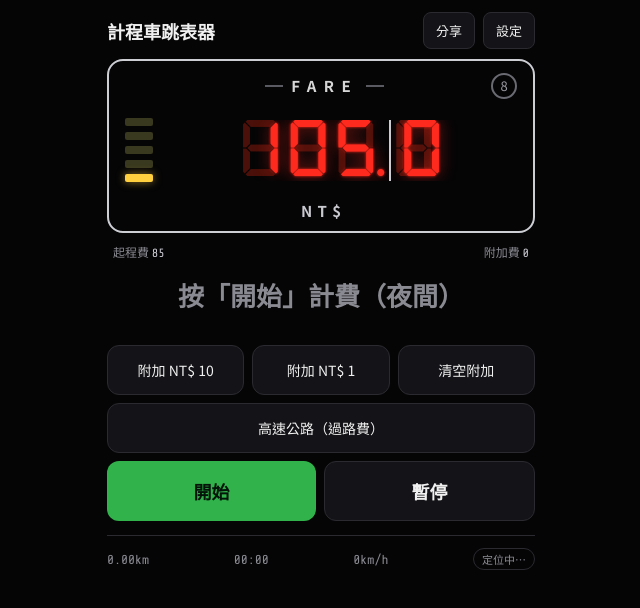
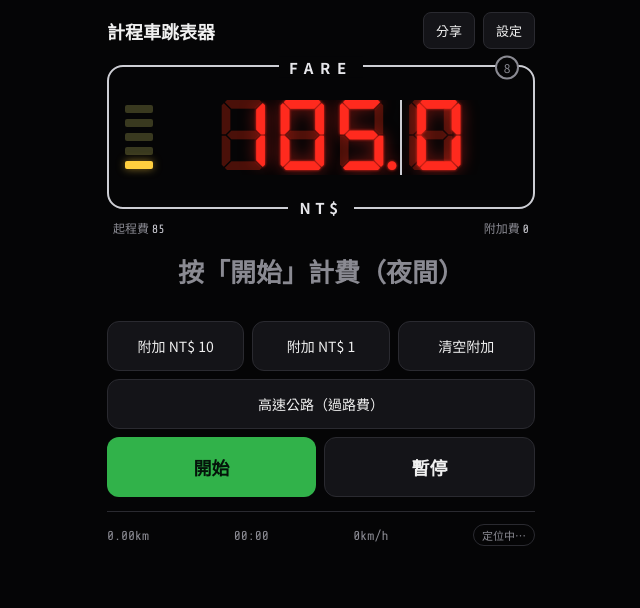
Before and after one commit to dmc4nero7482-commits/Texipay, a plain HTML site: page taxi.html in a window 1280 px wide. Shown: the whole page, without its empty margins (319-959 px from the left). Drawn offline with nearby package versions, Linux system fonts and the light colour scheme; no server answers.

Commit message:
FARE/NT$ 壓在邊框線上,數字放大

```diff
--- a/taxi.html
+++ b/taxi.html
@@ -32,11 +32,11 @@
   .topbtn:focus-visible{outline:2px solid var(--amber);outline-offset:2px}
 
   .panel{background:transparent;border:0;padding:0}
-  .screen{background:#050506;border:2px solid #cdced4;border-radius:16px;padding:14px 16px 10px}
-  .ptop{display:flex;align-items:center;justify-content:center;position:relative;margin-bottom:6px}
-  .fare-label{color:#d6d6d6;font-weight:700;font-size:15px;letter-spacing:.5em;padding-left:.5em;display:inline-flex;align-items:center}
-  .fare-label::before,.fare-label::after{content:"";display:inline-block;width:18px;height:2px;background:#5a5a62;margin:0 8px}
-  .pico{position:absolute;right:0;top:50%;transform:translateY(-50%);width:26px;height:26px;border-radius:50%;border:2px solid #6a6a72;display:flex;align-items:center;justify-content:center;color:#9a9aa2;font-size:13px}
+  .screen{position:relative;background:#050506;border:2px solid #cdced4;border-radius:16px;padding:22px 16px 22px;margin-top:6px}
+  /* FARE 壓在上框線上 */
+  .ptop{position:absolute;top:0;left:0;right:0;transform:translateY(-50%);display:flex;align-items:center;justify-content:center;pointer-events:none}
+  .fare-label{color:#e6e6ea;font-weight:700;font-size:15px;letter-spacing:.45em;padding:0 10px;background:#050506;display:inline-flex;align-items:center}
+  .pico{position:absolute;right:14px;top:50%;transform:translateY(-50%);width:24px;height:24px;border-radius:50%;border:2px solid #8a8a92;background:#050506;display:flex;align-items:center;justify-content:center;color:#8a8a92;font-size:12px}
   .pbody{display:flex;align-items:center;gap:14px;min-height:96px}
   .bars{display:flex;flex-direction:column;gap:6px;flex:0 0 auto}
   .bars i{display:block;width:28px;height:8px;border-radius:2px;background:#39391f}
@@ -44,10 +44,12 @@
   .num{position:relative;flex:1;overflow:hidden;display:flex;align-items:center;justify-content:center}
   .seg{position:relative;display:inline-block}
   .seg.side{border-left:2px solid #cdced4;margin-left:6px;padding-left:8px}
-  .seg .digit,.seg .ghost{font-family:"DSEG7","Share Tech Mono",monospace;font-size:clamp(38px,12vw,56px);line-height:1;letter-spacing:2px;white-space:nowrap}
+  .seg .digit,.seg .ghost{font-family:"DSEG7","Share Tech Mono",monospace;font-size:clamp(48px,15vw,70px);line-height:1;letter-spacing:2px;white-space:nowrap}
   .seg .ghost{position:absolute;left:0;top:0;color:#4a1009}
   .seg .digit{position:relative;color:var(--red);text-shadow:0 0 16px #ff2a1e88,0 0 3px #ff2a1e}
-  .unit{text-align:center;color:#c9c9d0;letter-spacing:.35em;font-size:15px;font-weight:700;margin-top:2px;padding-left:.35em}
+  /* NT$ 壓在下框線上 */
+  .unit{position:absolute;bottom:0;left:0;right:0;transform:translateY(50%);text-align:center;pointer-events:none}
+  .unit span{display:inline-block;background:#050506;padding:0 12px;color:#e6e6ea;letter-spacing:.3em;font-size:15px;font-weight:700}
   .pfoot{display:flex;justify-content:space-between;color:var(--muted);font-size:12px;margin-top:10px;padding:0 6px}
   .pfoot .mono{color:#c9c9d0}
 
@@ -126,7 +128,7 @@
         <div class="bars" id="bars"><i></i><i></i><i></i><i></i><i></i></div>
         <div class="num"><span class="seg"><span class="ghost" id="ghostMain">88.</span><span class="digit" id="numMain">85.</span></span><span class="seg side"><span class="ghost" id="ghostSide">8</span><span class="digit" id="numSide">0</span></span></div>
       </div>
-      <div class="unit" id="unit">NT$</div>
+      <div class="unit"><span id="unit">NT$</span></div>
     </div>
     <div class="pfoot">
       <span>起程費 <span class="mono" id="cornerStart">85.0</span></span>
```
